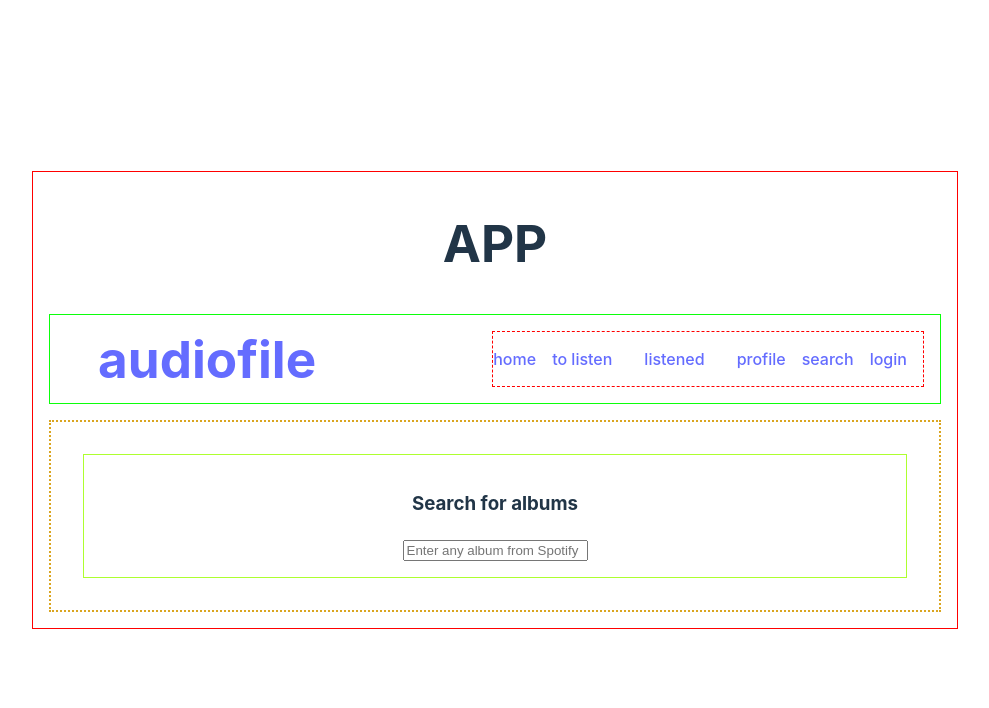
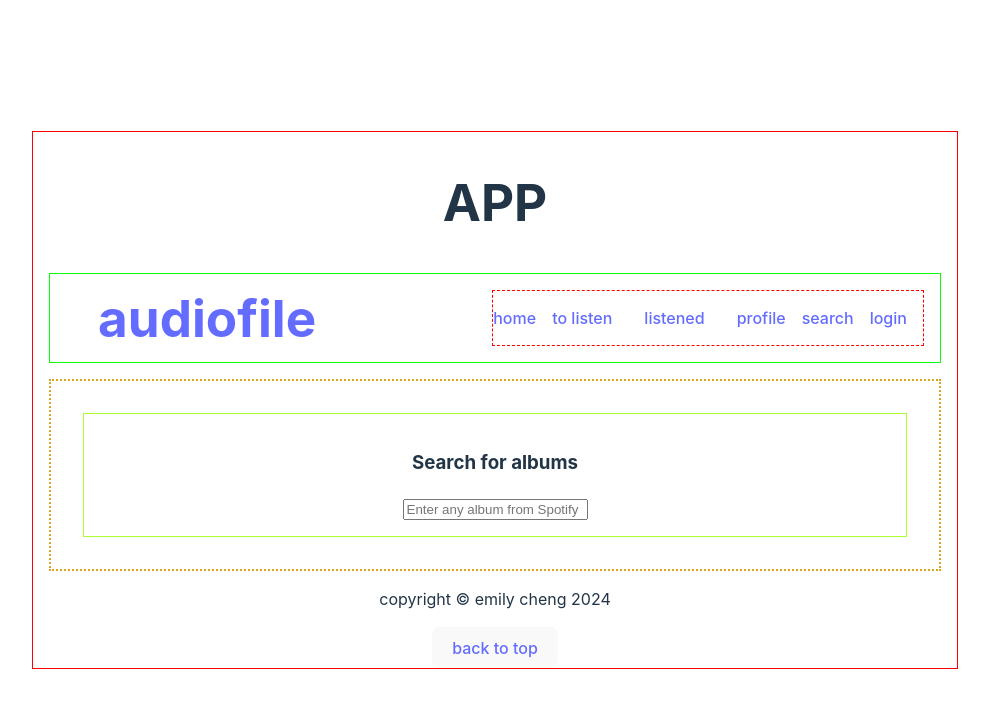
Before and after one commit to echeng0123/audiofile, a React (Vite) app in the folder client/: page /search in a window 1280 px wide. Shown: the top 708 px of the page, without its empty margins (145-1134 px from the left). Built offline with nearby package versions, Linux system fonts and the light colour scheme; no server answers.

Commit message:
all pages functional mvp

```diff
--- a/client/src/App.jsx
+++ b/client/src/App.jsx
@@ -1,6 +1,7 @@
 import "./App.css";
 import MainSection from "./components/MainSection";
 import NavBar from "./components/NavBar";
+import Footer from "./components/Footer";
 import { useEffect, useState } from "react";
 
 function App() {
@@ -27,6 +28,7 @@ function App() {
 				userId={userId}
 				setUserId={setUserId}
 			/>
+			<Footer />
 		</section>
 	);
 }
--- /dev/null
+++ b/client/src/components/Footer.jsx
@@ -0,0 +1,10 @@
+export default function Footer() {
+	return (
+		<div>
+			<p>copyright © emily cheng 2024</p>
+			<button>
+				<a href="#top">back to top</a>
+			</button>
+		</div>
+	);
+}
--- a/client/src/components/Search.jsx
+++ b/client/src/components/Search.jsx
@@ -48,15 +48,21 @@ export default function Search({ userId }) {
 			// console.log("spotifyToken in getAlbumSearch fn", spotifyToken);
 			// console.log("albumInput in getAlbumSearch fn", albumInput);
 
+			try {
 				const albumResponse = await fetchAlbumSearch(
 					albumInput,
 					spotifyToken
 				);
-			console.log("albumResponse is ", albumResponse);
+				// console.log("albumResponse is ", albumResponse);
 				if (albumResponse) {
-				for (let i = 0; i < albumResponse.albums.items.length; i++) {
+					for (
+						let i = 0;
+						i < albumResponse.albums.items.length;
+						i++
+					) {
 						if (
-						albumResponse.albums.items[i].album_type === "album" ||
+							albumResponse.albums.items[i].album_type ===
+								"album" ||
 							albumResponse.albums.items[i].album_type ===
 								"compilation"
 						) {
@@ -64,9 +70,15 @@ export default function Search({ userId }) {
 						}
 					}
 					setAlbums(albumsTemp.slice(0, 5));
-				console.log("albums from search are ", albumsTemp.slice(0, 5));
+					console.log(
+						"albums from search are ",
+						albumsTemp.slice(0, 5)
+					);
 				} else {
 					console.log("can't get album response");
+				}
+			} catch (error) {
+				console.error(error);
 			}
 		}
 		getAlbumSearch();
```
Also changed, not shown: client/fetching/spotify.js (+4 -4 lines). Lines whose indentation alone changed are shown as unchanged.
